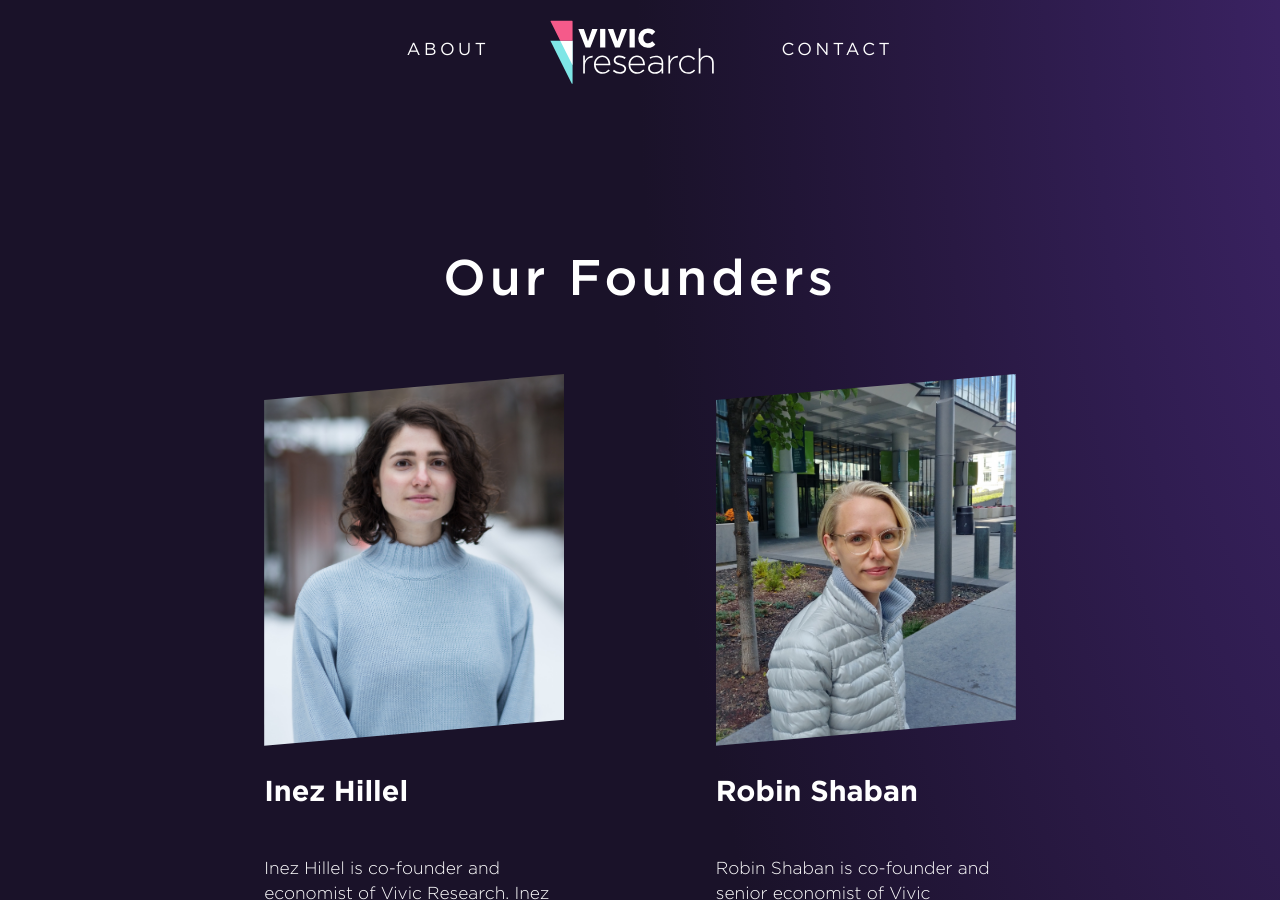
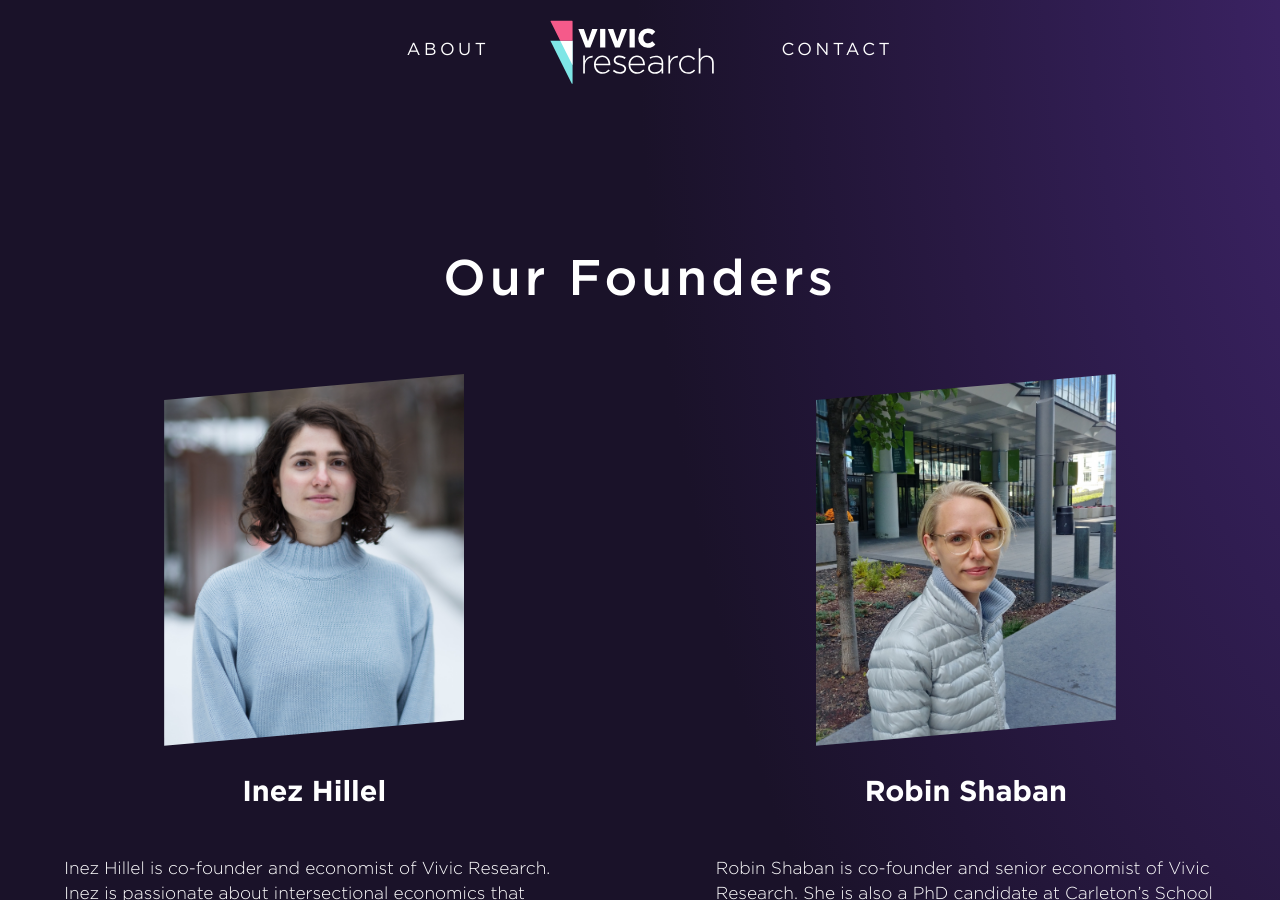
Before and after one commit to GoodbyteCo/Vivic-Website, a Jekyll site: the page built from about.html, in a window 1280 px wide and 900 px high. Built offline with Jekyll 4.4.1, drawn with Linux system fonts in a browser that asks for light colours.

Commit message:
more break points

```diff
--- a/assets/styles/style.css
+++ b/assets/styles/style.css
@@ -559,13 +559,15 @@ label {
   } */
 
 #photos {
-    -ms-grid-columns: auto 300px 12% 300px auto;
-    grid-template-columns: auto 300px 12% 300px auto;
+    -ms-grid-columns: auto 500px 12% 500px auto;
+    grid-template-columns: auto 500px 12% 500px auto;
     -ms-grid-rows: auto;
     grid-template-rows: auto;
     display: -ms-grid;
     display: grid;
     text-align: left;
+    justify-content: center;
+    justify-items: center;
 }
 
 
@@ -673,6 +675,14 @@ p.photo-left {
     grid-column-end: 3;
     -ms-grid-row: 3;
     grid-row-start: 3;
+}
+
+@media screen and (max-width: 1250px) {
+    #photos {
+        -ms-grid-columns: auto 300px 12% 300px auto;
+        grid-template-columns: auto 300px 12% 300px auto
+    }
+
 }
 
 @media screen and (max-width: 900px) {
```
